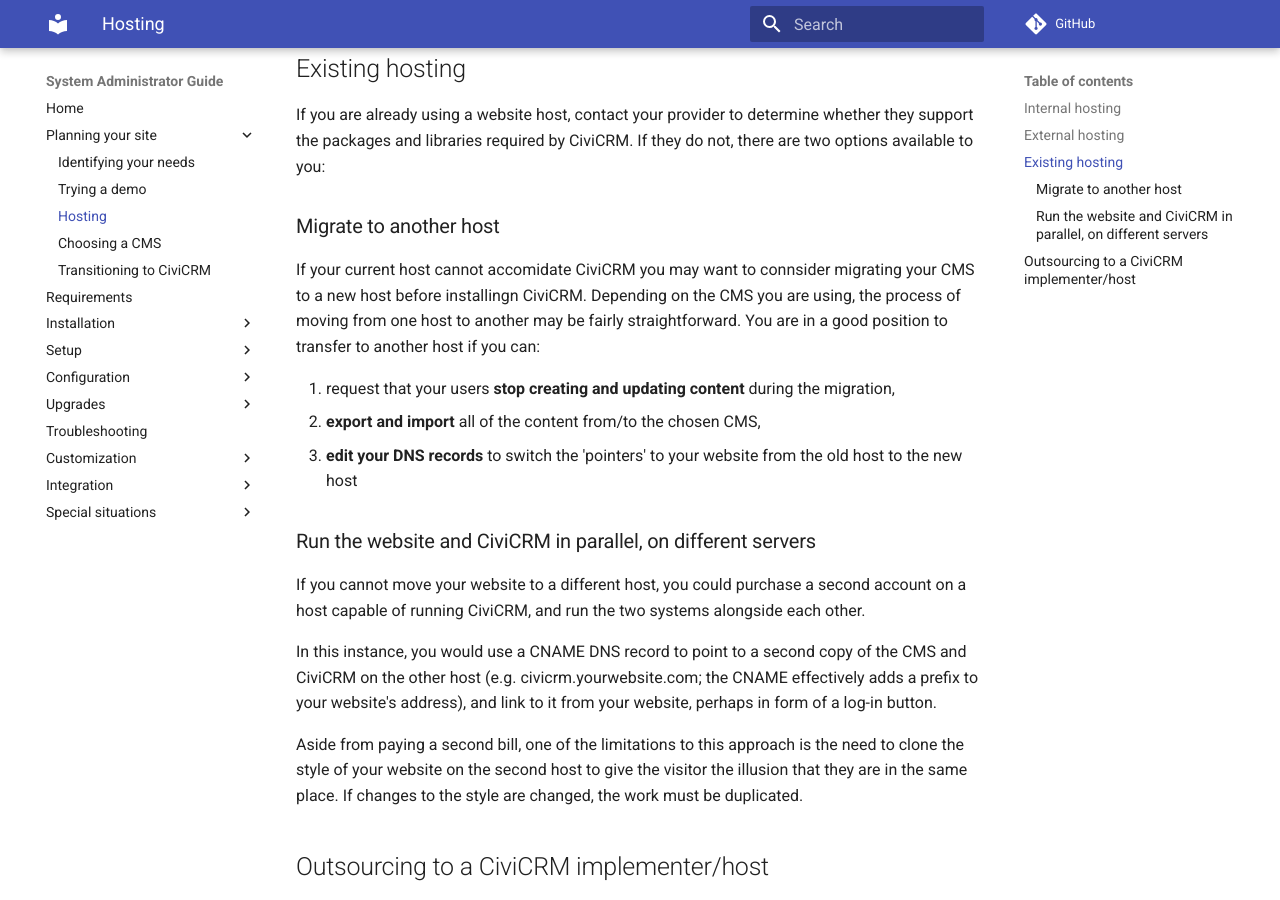
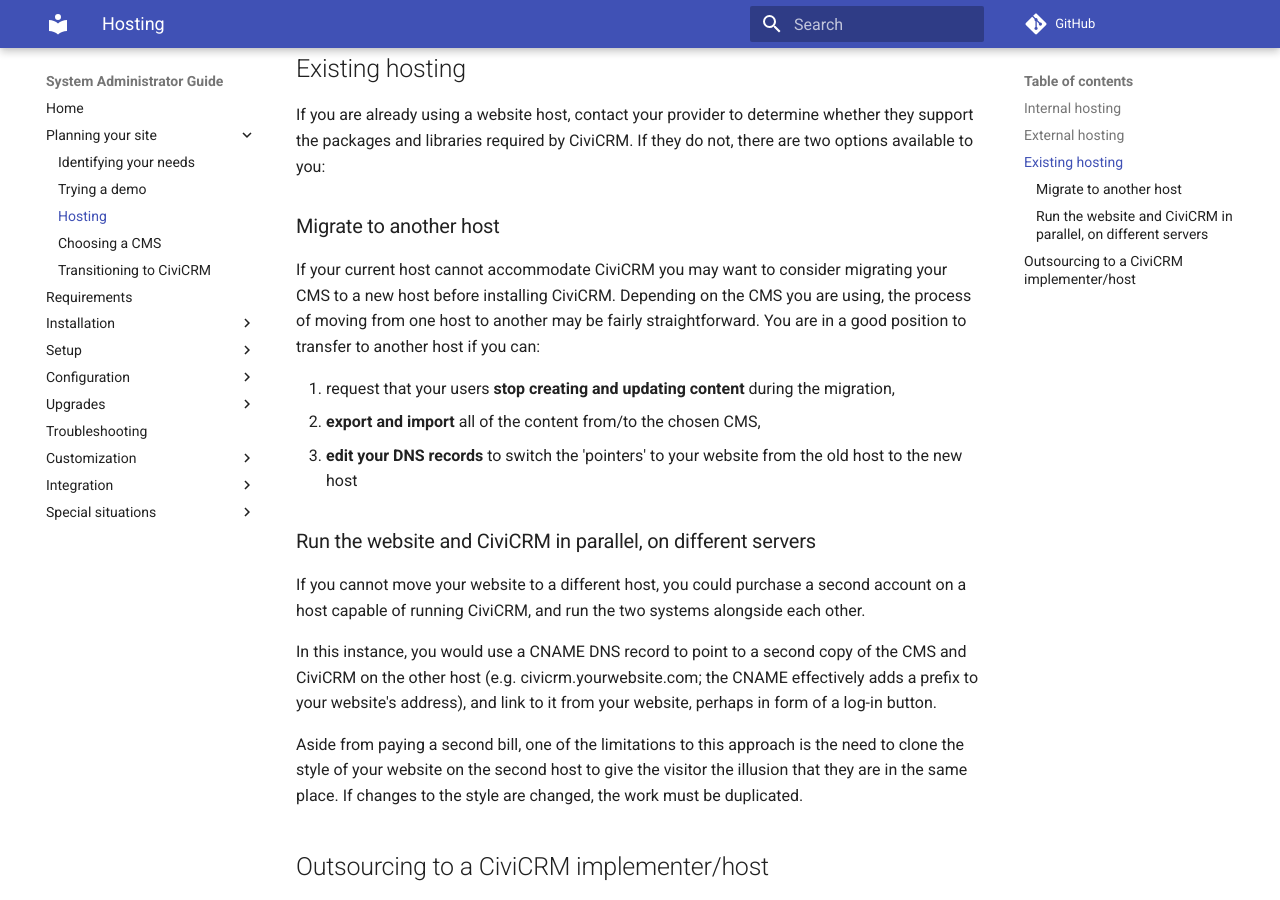
Before and after one commit to civicrm/civicrm-sysadmin-guide, an MkDocs documentation site: the page built from docs/planning/hosting.md, in a window 1280 px wide and 900 px high, scrolled down 1350 px. Built offline with MkDocs 1.6.1 and Material for MkDocs 9.7.7, drawn with Linux system fonts in a browser that asks for light colours; comment, search, counter and statistics services are not loaded; old or Windows-style settings are respelled for this version of MkDocs.

Commit message:
Fix spelling errors

```diff
--- a/docs/planning/hosting.md
+++ b/docs/planning/hosting.md
@@ -68,7 +68,7 @@ CiviCRM. If they do not, there are two options available to you:
 
 ### Migrate to another host
 
-If your current host cannot accomidate CiviCRM you may want to connsider migrating your CMS to a new host before installingn CiviCRM. Depending on the CMS you are using, the process of moving from one host to another may be fairly straightforward. You are in a good position to transfer to another host if you can:
+If your current host cannot accommodate CiviCRM you may want to consider migrating your CMS to a new host before installing CiviCRM. Depending on the CMS you are using, the process of moving from one host to another may be fairly straightforward. You are in a good position to transfer to another host if you can:
 
 1.  request that your users **stop creating and updating content**
     during the migration,
```
